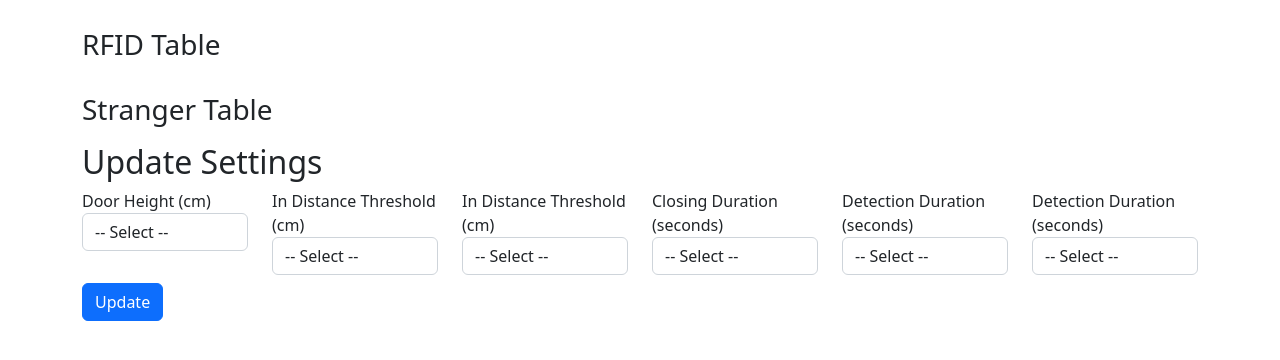
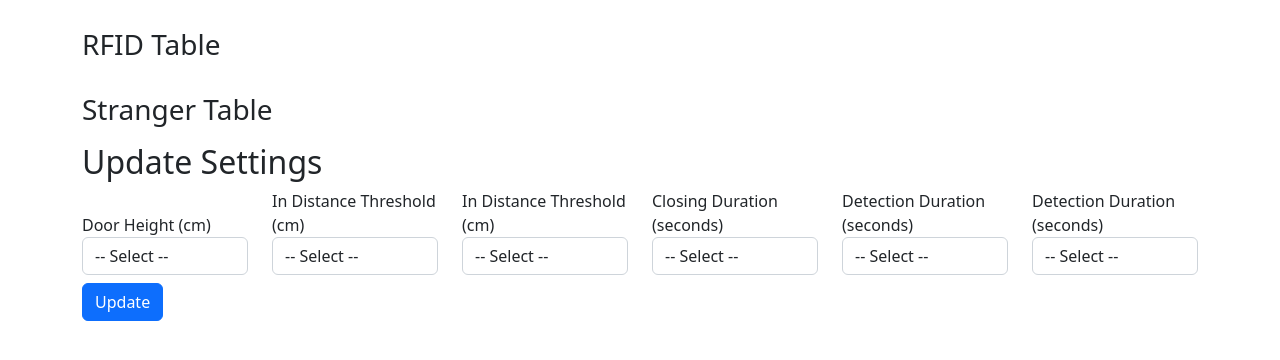
Before and after one commit to JohnChung2002/SmartHomePlus, a Flask app: template templates/smartdoor.html in a window 1280 px wide. Shown: the part 252-612 px from the top of the page. Run offline with Flask 3, Linux system fonts and the light colour scheme; the template is opened without the code that fills it: most values are stand-ins (such as "Sample title", 1, 10 or a date in 2020); parts of the project's set-up code (start-up, migrations or seed data) failed here and were passed over; some libraries are stand-ins or nearby versions.

Commit message:
Website overhaul

```diff
--- a/templates/smartdoor.html
+++ b/templates/smartdoor.html
@@ -26,7 +26,7 @@
     <h2 class="settings-h2">Update Settings</h2>
     <form class="form-inline" action="/api/node_3/update_settings" method="post">
         <div class="row form-group">
-            <div class="col-md-2">
+            <div class="col-md-2 align-self-end">
                 <label for="door-height">Door Height (cm)</label>
                 <select class="form-control" name="door-height" id="door-height">
                     <option disabled selected value>-- Select --</option>
```
